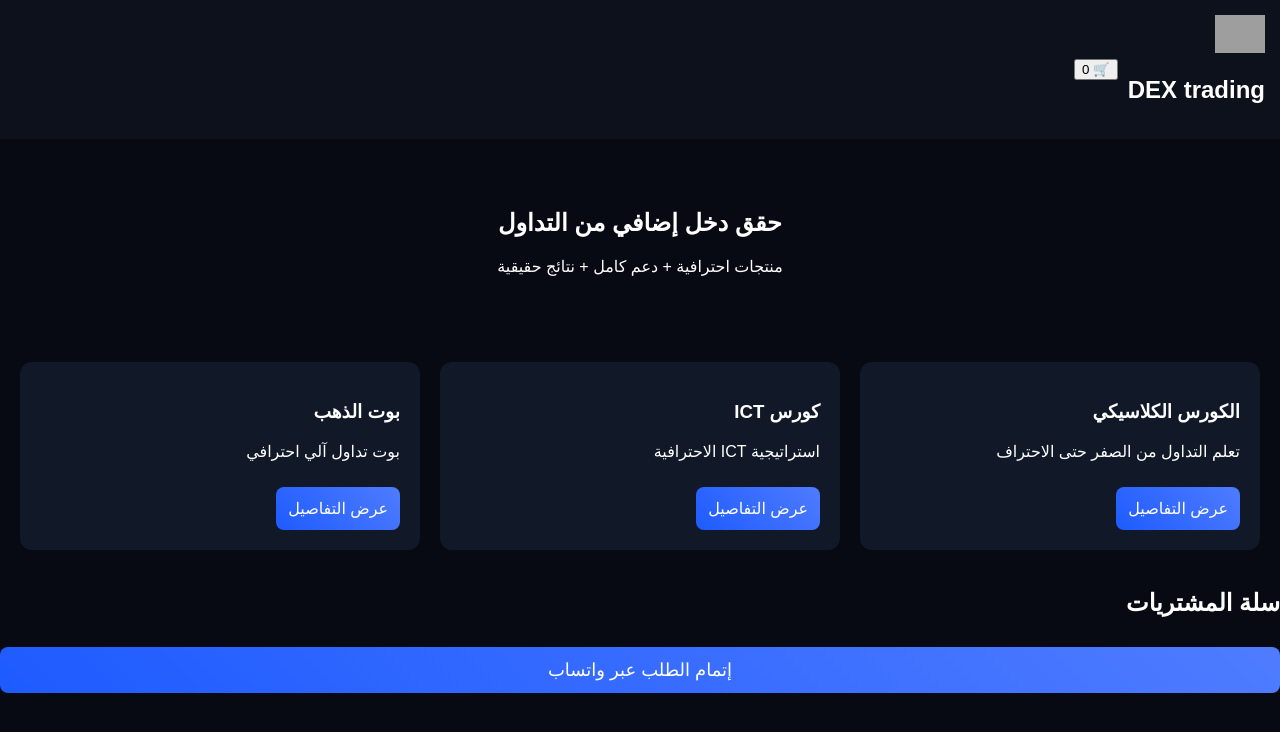
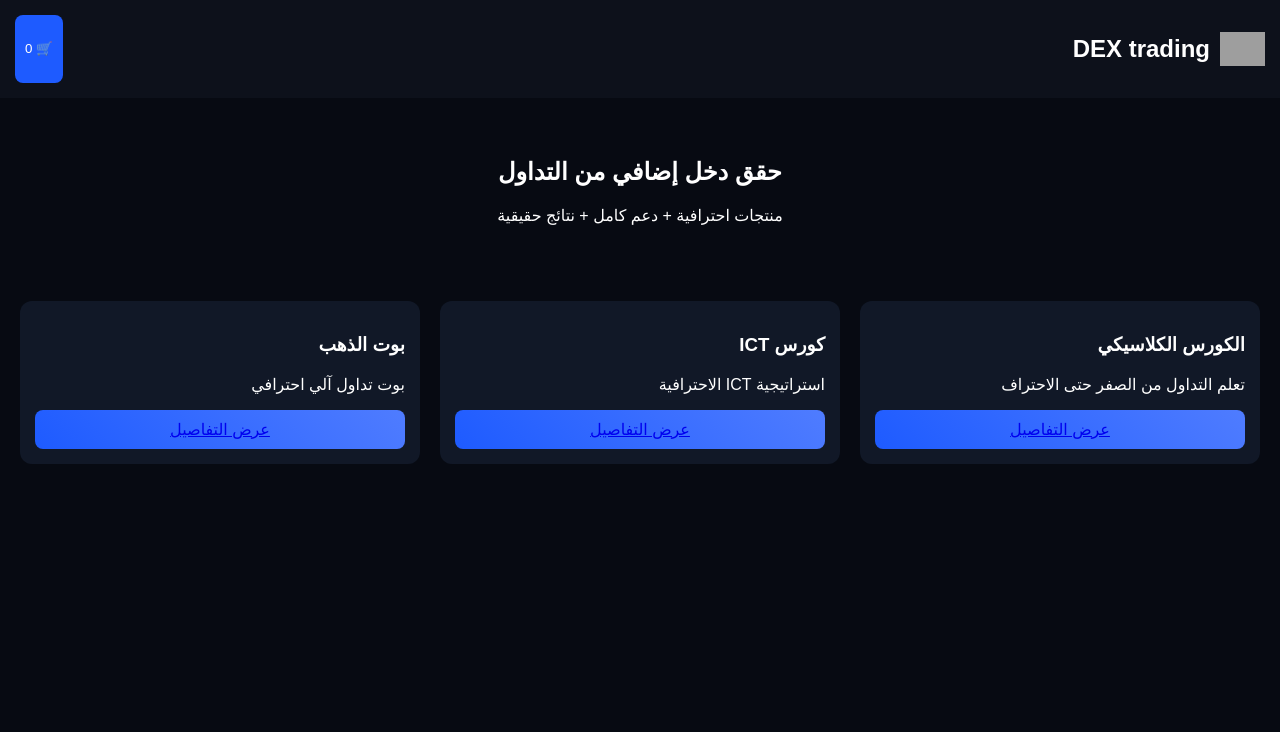
Before and after one commit to Dex-store/-, a plain HTML site: page index.html in a window 1280 px wide. Drawn offline with Linux system fonts and the light colour scheme; grey boxes are pictures that could not be loaded.

Commit message:
Update style.css

```diff
--- a/style.css
+++ b/style.css
@@ -7,19 +7,32 @@ body{
 
 .header{
   display:flex;
-  align-items:center;
-  gap:10px;
+  justify-content:space-between;
   padding:15px;
   background:#0d111b;
 }
 
+.brand{
+  display:flex;
+  align-items:center;
+  gap:10px;
+}
+
 .logo{
-  width:50px;
+  width:45px;
+}
+
+.cart-btn{
+  background:#1e5bff;
+  color:white;
+  border:none;
+  padding:10px;
+  border-radius:8px;
 }
 
 .hero{
   text-align:center;
-  padding:50px 20px;
+  padding:40px;
 }
 
 .products{
@@ -31,37 +44,36 @@ body{
 
 .card{
   background:#111827;
-  padding:20px;
+  padding:15px;
   border-radius:12px;
-  transition:0.3s;
 }
-.card:hover{
-  transform:translateY(-6px);
+
+.card img{
+  width:100%;
+  border-radius:10px;
 }
 
 .btn{
-  display:inline-block;
+  display:block;
   margin-top:10px;
-  padding:12px;
+  padding:10px;
   background:linear-gradient(45deg,#1e5bff,#4f7cff);
-  border:none;
-  color:white;
+  text-align:center;
   border-radius:8px;
-  text-decoration:none;
   cursor:pointer;
 }
 
-.container{
+.cart{
+  position:fixed;
+  top:0;
+  right:-100%;
+  width:300px;
+  height:100%;
+  background:#111;
   padding:20px;
+  transition:0.3s;
 }
 
-.buy{
-  width:100%;
-  font-size:18px;
+.cart.active{
+  right:0;
 }
-
-.footer{
-  text-align:center;
-  padding:20px;
-  opacity:0.7;
-}
```
